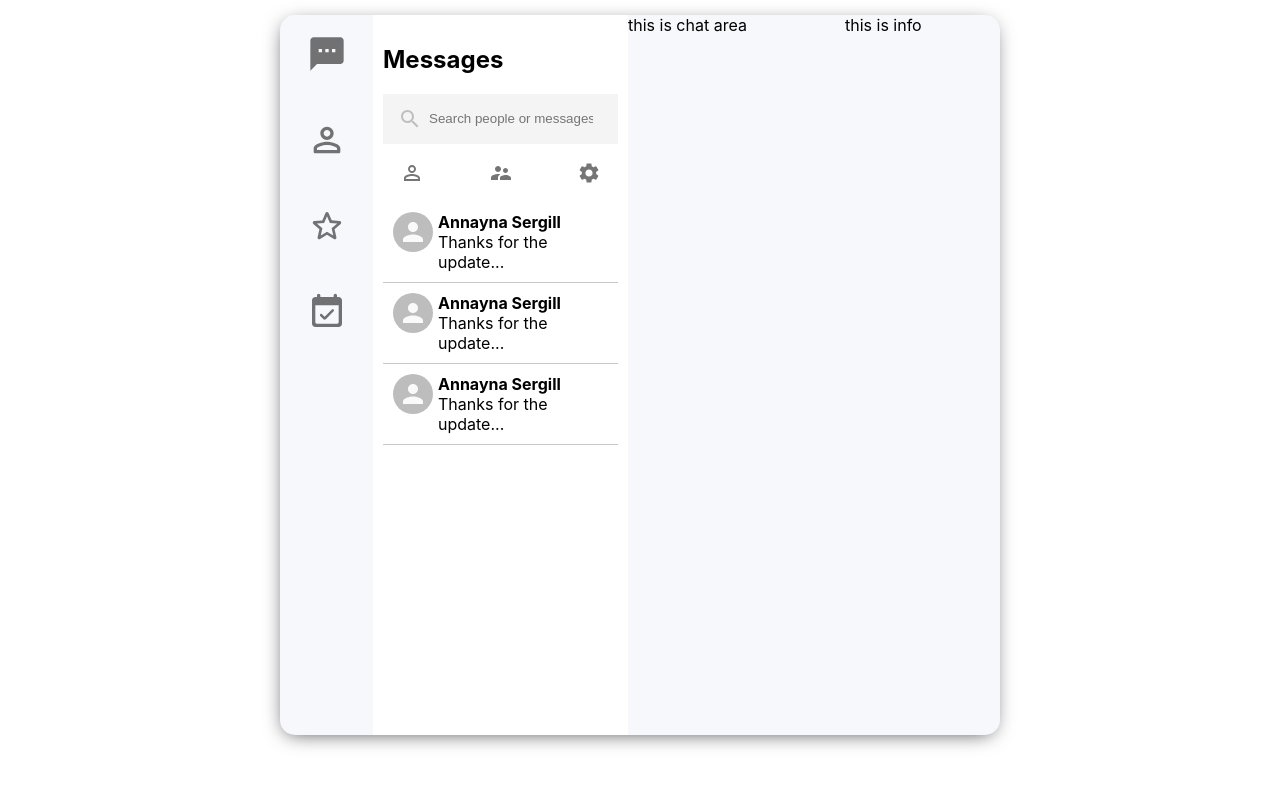
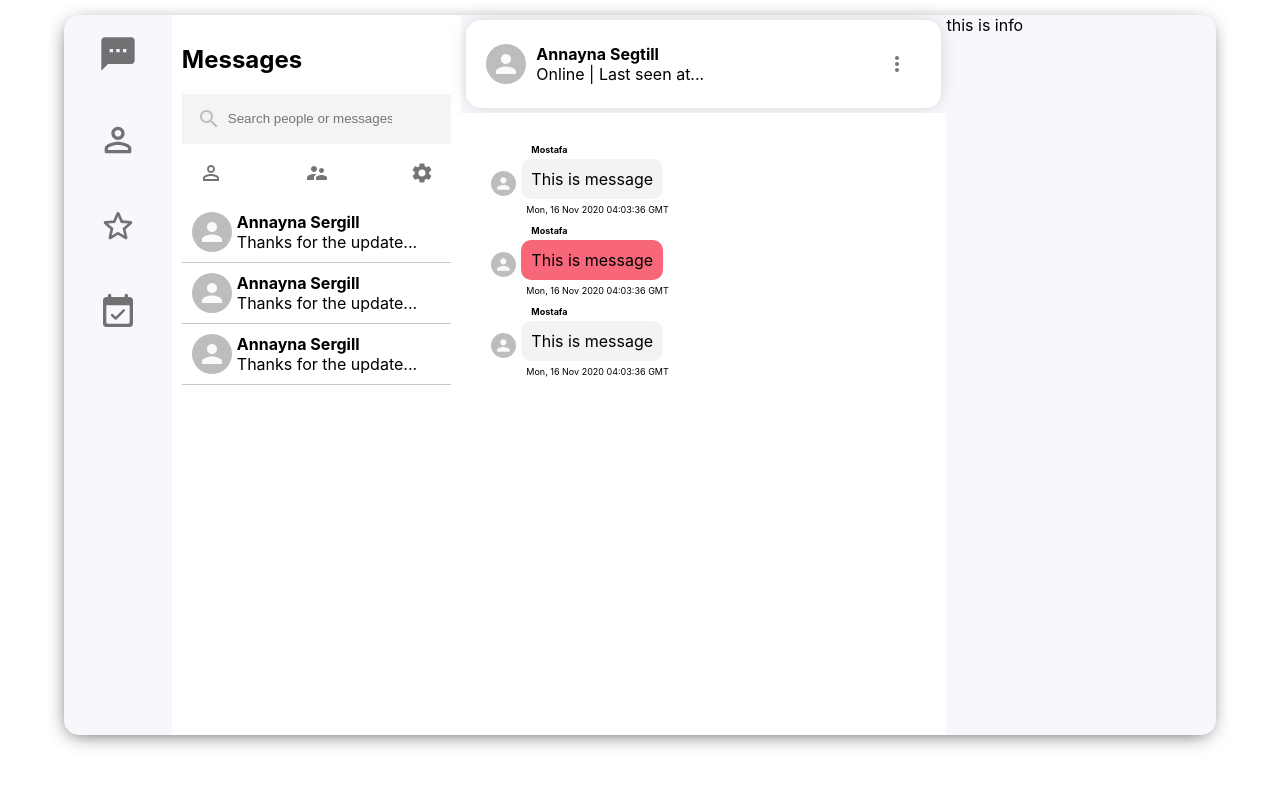
Before and after one commit to bdmostafa/whatsup-messages, a React (Create React App) app: page / in a window 1280 px wide. Shown: the top 786 px of the page. Built offline with nearby package versions, Linux system fonts and the light colour scheme.

Commit message:
chat header and chat body area

```diff
--- a/src/App.css
+++ b/src/App.css
@@ -11,7 +11,7 @@
   background-color: #f7f8fc;
   margin-top: -50px;
   height: 90vh;
-  width: 90vh;
+  width: 90%;
   box-shadow: -1px 4px 20px -6px rgba(0, 0, 0, 0.75);
   border-radius: 15px;
 }
--- a/src/components/Chat/Chat.css
+++ b/src/components/Chat/Chat.css
@@ -1,5 +1,74 @@
 .chat {
+  display: flex;
+  flex-direction: column;
+  flex: 0.45;
+}
+
+.chat__header {
+  padding: 20px;
+  display: flex;
+  align-items: center;
+  background-color: white;
+  border-radius: 15px;
+  margin: 5px;
+  box-shadow: 0px 0px 20px -5px rgba(128, 128, 128, 0.466);
+}
+
+.chat__headerInfo {
+  flex: 1;
+  padding-left: 10px;
+}
+
+.chat__headerInfo > h4,
+.chat__headerInfo > p {
+  margin: 0;
+}
+
+.chat__body {
+  flex: 1;
+  background: white;
+  padding: 30px;
+  overflow: scroll;
+}
+
+.chat__msgArea {
     display: flex;
-    flex-direction: column;
-    flex: 0.35;
+    align-items: center;
 }
+
+.chat__msgArea .MuiAvatar-root {
+    width: 25px;
+    height: 25px;
+    margin-right: 5px;
+}
+
+.chat__msg {
+  position: relative;
+  font-size: 16px;
+  padding: 10px;
+  width: fit-content;
+  border-radius: 10px;
+  background-color: #f1f3f5;
+  margin-bottom: 25px;
+}
+
+.chat__name {
+  position: absolute;
+  top: -15px;
+  font-weight: 700;
+  font-size: xx-small;
+}
+
+.chat__timestamp {
+    margin-left: 5px;
+    font-size: xx-small;
+    margin-top: -20px;
+}
+
+.chat__body .chat__reciever {
+    margin-left: auto !important;
+}
+
+.chat__reciever .chat__msg {
+    background-color: #f86779;
+}
--- a/src/components/Chat/Chat.js
+++ b/src/components/Chat/Chat.js
@@ -1,12 +1,62 @@
-import React from 'react';
-import './Chat.css'
+import { Avatar, IconButton } from "@material-ui/core";
+import React from "react";
+import "./Chat.css";
+import MoreVertIcon from "@material-ui/icons/MoreVert";
 
 const Chat = () => {
-    return (
-        <div className="chat">
-            this is chat area
+  return (
+    <div className="chat">
+      <div className="chat__header">
+        <Avatar />
+
+        <div className="chat__headerInfo">
+          <h4>Annayna Segtill</h4>
+          <p>Online | Last seen at...</p>
         </div>
-    );
+        <div className="chat__headerRight">
+          <IconButton>
+            <MoreVertIcon />
+          </IconButton>
+        </div>
+      </div>
+
+      <div className="chat__body">
+        <div className="chat__msgArea">
+          <Avatar />
+          <div style={{ display: "inline-grid" }}>
+            <p className="chat__msg">
+              <span className="chat__name">Mostafa</span>
+              This is message
+            </p>
+            <p className="chat__timestamp">{new Date().toUTCString()}</p>
+          </div>
+        </div>
+
+        <div className="chat__msgArea chat__reciever">
+          <Avatar />
+          <div style={{ display: "inline-grid" }}>
+            <p className="chat__msg">
+              <span className="chat__name">Mostafa</span>
+              This is message
+            </p>
+            <p className="chat__timestamp">{new Date().toUTCString()}</p>
+          </div>
+        </div>
+
+        <div className="chat__msgArea">
+          <Avatar />
+          <div style={{ display: "inline-grid" }}>
+            <p className="chat__msg">
+              <span className="chat__name">Mostafa</span>
+              This is message
+            </p>
+            <p className="chat__timestamp">{new Date().toUTCString()}</p>
+          </div>
+        </div>
+
+      </div>
+    </div>
+  );
 };
 
 export default Chat;
--- a/src/components/LeftSidebarIcon/LeftSidebarIcon.css
+++ b/src/components/LeftSidebarIcon/LeftSidebarIcon.css
@@ -1,7 +1,7 @@
 .left__sidebarIcons {
     display: flex;
     flex-direction: column;
-    flex: 0.15;
+    flex: 0.10;
 }
 
 .left__sidebarIcons .MuiSvgIcon-root {
```
